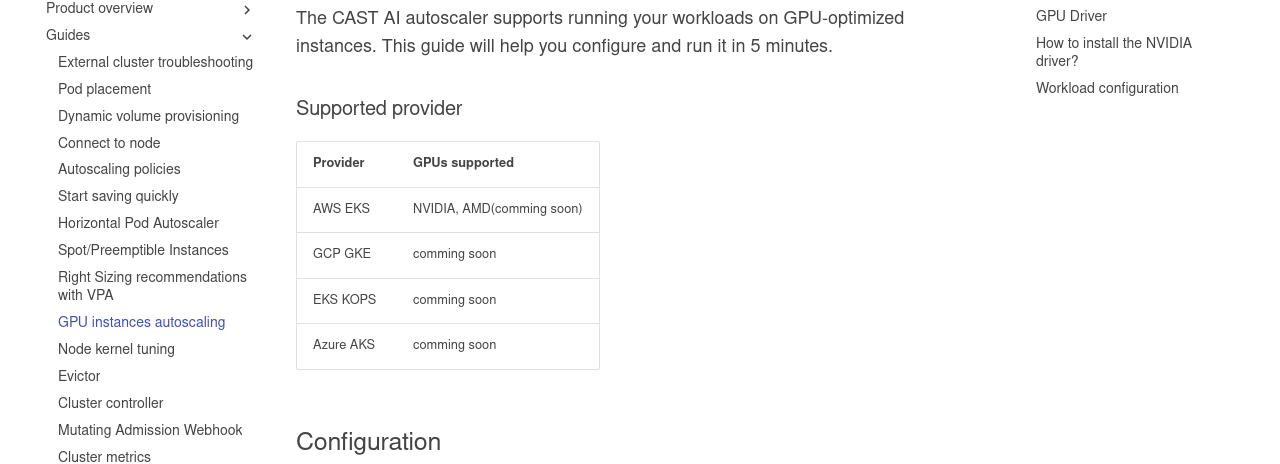
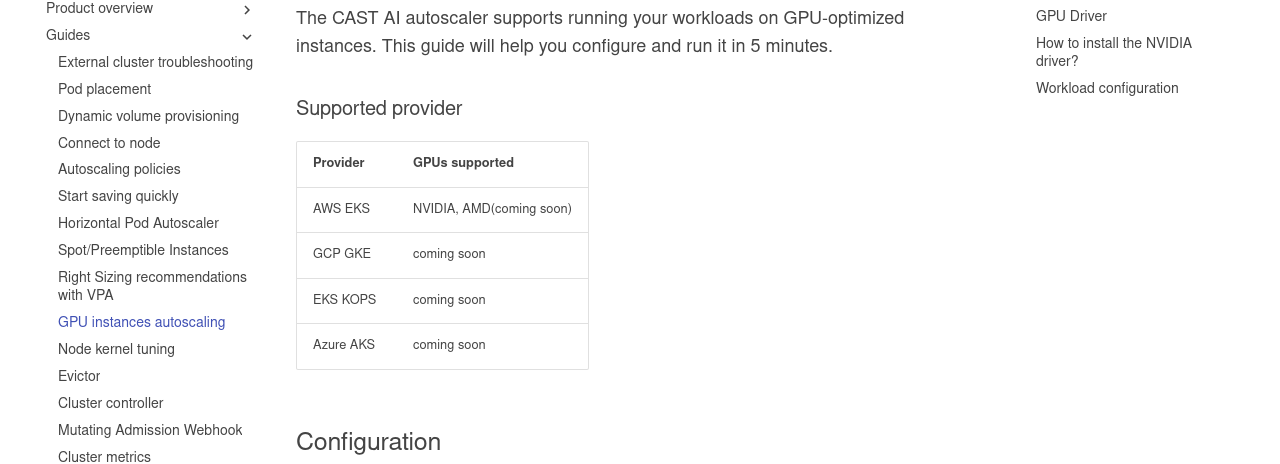
Before and after one commit to castai/docs, an MkDocs documentation site: the page built from docs/guides/gpu.md, in a window 1280 px wide and 900 px high. Shown: the part 174-638 px from the top of the window. Built offline with MkDocs 1.6.1 and Material for MkDocs 9.7.7, drawn with Linux system fonts in a browser that asks for light colours; some web fonts are replaced.

Commit message:
spelling

```diff
--- a/docs/guides/gpu.md
+++ b/docs/guides/gpu.md
@@ -7,10 +7,10 @@
 
 | Provider | GPUs supported |
 |----------|--------------------------|
-| AWS EKS   | NVIDIA, AMD(comming soon) |
-| GCP GKE   | comming soon |
-| EKS KOPS  | comming soon |
-| Azure AKS | comming soon |
+| AWS EKS   | NVIDIA, AMD(coming soon) |
+| GCP GKE   | coming soon |
+| EKS KOPS  | coming soon |
+| Azure AKS | coming soon |
 
 
 ## Configuration
```
